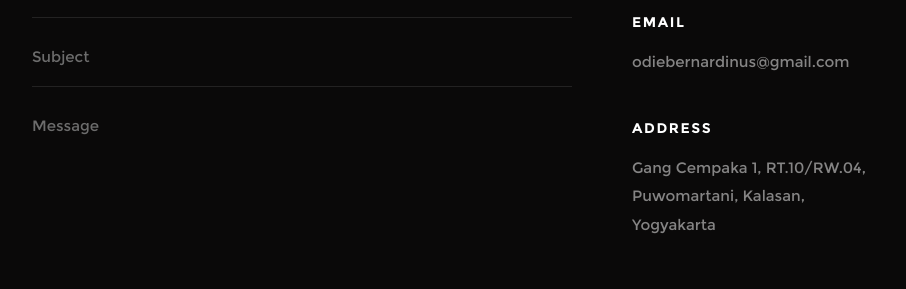
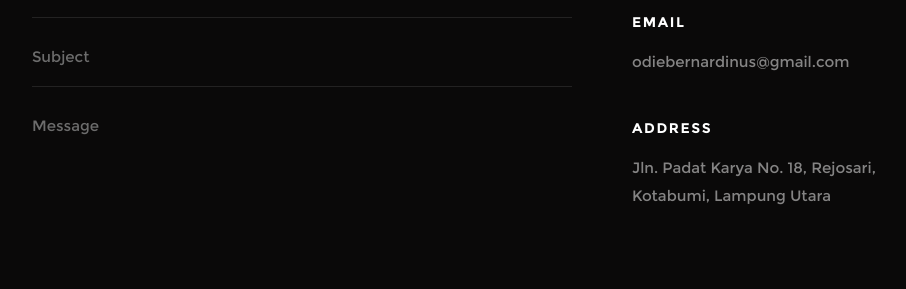
Before and after one commit to bredelsss/Bredels, a plain HTML site: page index.html in a window 1280 px wide. Shown: the part 4421-4710 px from the top of the page, without its empty margins (178-1084 px from the left). Drawn offline with Linux system fonts and the light colour scheme.

Commit message:
Update index.html

```diff
--- a/index.html
+++ b/index.html
@@ -502,7 +502,7 @@
 
                 <h4 class="h06">Address</h4>
                 <p>
-                    Gang Cempaka 1, RT.10/RW.04, Puwomartani, Kalasan, Yogyakarta
+                    Jln. Padat Karya No. 18, Rejosari, Kotabumi, Lampung Utara
                 </p>
             </div>
 
```
